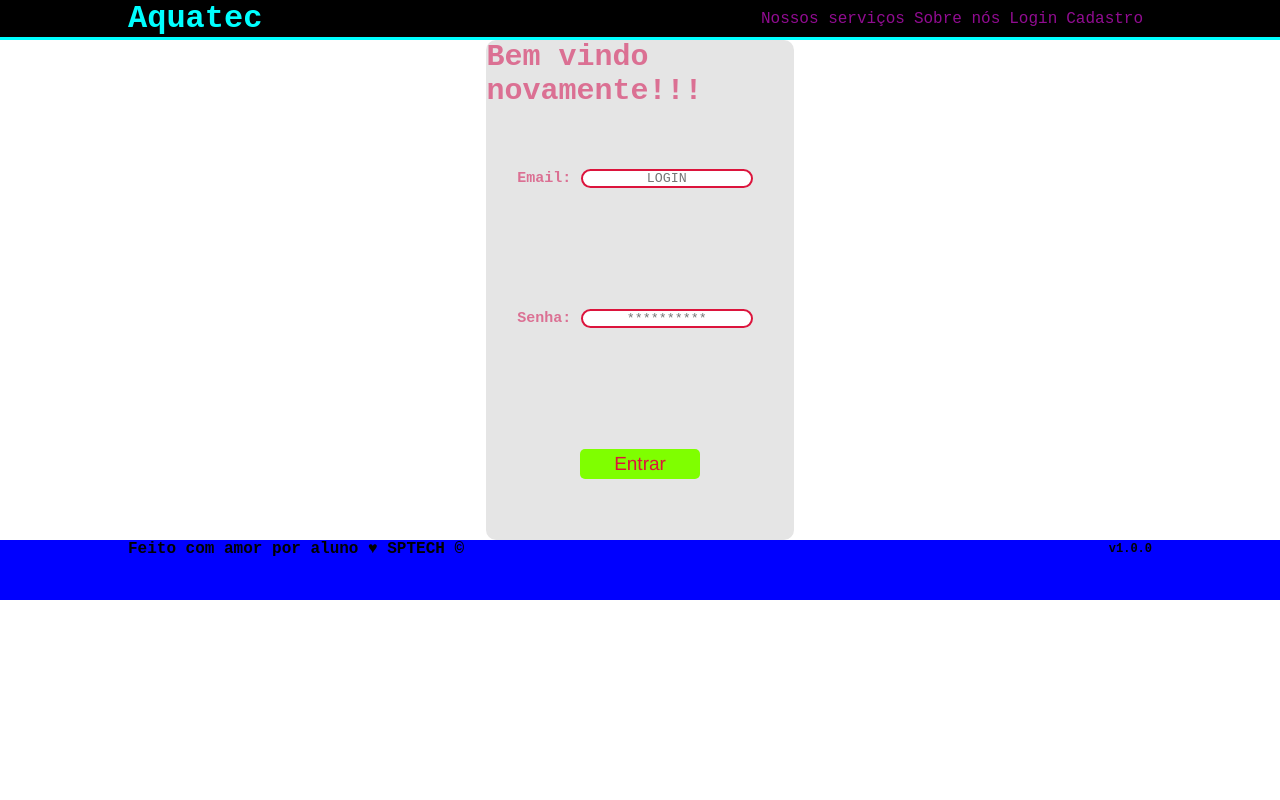
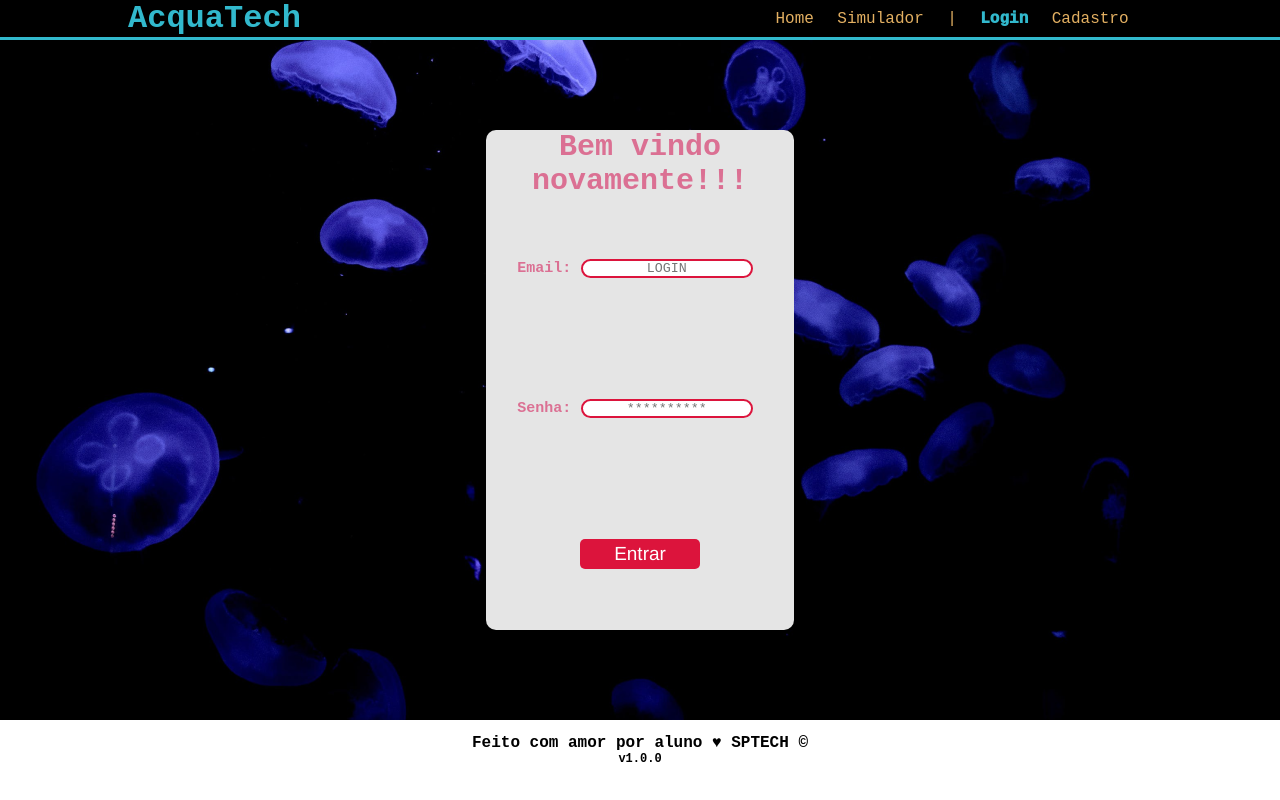
Before and after one commit to DanielRRSilva/PrimeiroRepositorio, a plain HTML site: page Site_Institucional/public/login.html in a window 1280 px wide. Drawn offline with Linux system fonts and the light colour scheme.

Commit message:
tela de cadastro e aterações

```diff
--- a/Site_Institucional/public/login.html
+++ b/Site_Institucional/public/login.html
@@ -17,12 +17,13 @@
 <body>
     <div class="header">
         <div class="container">
-            <h1 class="title">Aquatec</h1>
+            <h1 class="title">AcquaTech</h1>
             <ul>
-            <li><a href="https://www.google.com" target="_blank">Nossos serviços</a></li>
-                <li><a href="index.html">Sobre nós </a></li>
-                <li>Login</li>
-                <li>Cadastro</li>
+                <li><a href="index.html">Home</a></li>
+                <li>Simulador</li>
+                <li>|</li>
+                <li id="aqui">Login</li>
+                <li><a href="cadastro.html">Cadastro</a></li>
             </ul>
         </div>
     </div>
--- a/Site_Institucional/public/style.css
+++ b/Site_Institucional/public/style.css
@@ -1,11 +1,24 @@
 *{
-margin: 0;
-padding: 0;
-font-family: 'Courier New', Courier, monospace;
+    margin: 0;
+    padding: 0;
+    font-family: 'Courier New', Courier, monospace;
+}
+
+ul {
+    color: #e3b062;
+}
+
+a {
+    color: #e3b062;
+    text-decoration: none;
+}
+
+body{
+    height: 100vh;
 }
 
 .header {
-    border-bottom: 3px solid aqua;
+    border-bottom: 3px solid #32b9cd;
     background-color: black;
 }
 
@@ -17,21 +30,21 @@ font-family: 'Courier New', Courier, monospace;
     align-items: center;
 }
 
-.header a{
-    color: rgb(145, 12, 145);
-    text-decoration: none;
-}
 
 .header ul{
     width: 400px;
     list-style: none;
     display: flex;
     justify-content: space-evenly;
-    color: rgb(145, 12, 145);
+}
+
+.header ul #aqui {
+    font-weight: 1000;
+    color: #32b9cd;
 }
 
 .header h1{
-    color: aqua;
+    color: #32b9cd;
 }
 
 .container {
@@ -91,7 +104,12 @@ font-family: 'Courier New', Courier, monospace;
 .footer {
     height: 60px;
     width: 100%;
-    background-color: blue;
+    display: flex;
+}
+
+.footer .container {
+    display: flex;
+    flex-direction: column;
 }
 
 .footer .container .version {
@@ -113,6 +131,7 @@ font-family: 'Courier New', Courier, monospace;
 .card h2 {
     margin: 0;
     font-size: 30px;
+    text-align: center;
 }
 
 .formulario {
@@ -142,6 +161,12 @@ font-family: 'Courier New', Courier, monospace;
     height: 100%;
 }
 
+.login {
+    height: 85%;
+    display: flex;
+    background-image: url(assets/imgs/bg-jelly-fish-para_outras_pags.png);
+}
+
 .login .container {
     justify-content: center;
     height: 500px;
@@ -154,8 +179,8 @@ font-family: 'Courier New', Courier, monospace;
     border-radius: 5px;
     font-weight: 504;
     font-size: 19px;
-    color: crimson;
-    background-color: chartreuse;
+    color: white;
+    background-color: crimson;
     width: 120px;
     height: 30px;
     align-self: center;
--- /dev/null
+++ b/Site_Institucional/public/styleCadastro.css
@@ -0,0 +1,117 @@
+*{
+    margin: 0;
+    padding: 0;
+    box-sizing: border-box;
+    font-family: 'Courier New', Courier, monospace;
+}
+
+ul {
+    color: #e3b062;
+}
+
+a {
+    color: #e3b062;
+    text-decoration: none;
+}
+
+body {
+    height: 100vh;
+    background: black;
+}
+
+.header {
+    border-bottom: 3px solid #32b9cd;
+    background-color: black;
+}
+
+.container {
+    width: 80%;
+    margin: auto;
+    display: flex;
+    justify-content: space-between;
+    align-items: center;
+}
+
+.header ul {
+    width: 400px;
+    list-style: none;
+    display: flex;
+    justify-content: space-evenly;
+}
+
+.header ul #aqui {
+    font-weight: 1000;
+    color: #32b9cd;
+}
+
+.titulo {
+    color: #32b9cd;
+    width: fit-content;
+    font-weight: 500;
+}
+
+.banner {
+    height: 94.1%;
+    background-image: url(assets/imgs/bg-jelly-fish-para_outras_pags.png);
+    display: flex;
+    align-items: center;
+    place-content: center;
+}
+
+.card {
+    height: 90%;
+    width: 30%;
+    background-color: #e5e5e5;
+    border-radius: 10px;
+    display: flex;
+    align-items: center;
+    justify-content: space-evenly;
+    flex-direction: column;
+    color: palevioletred;
+}
+
+.card h4 {
+    margin: 0;
+    font-size: 30px;
+}
+
+.formulario {
+    display: flex;
+    width: 60%;
+    height: 70%;
+    justify-content: space-around;
+    flex-direction: column;
+}
+
+.formulario span {
+    font-size: 15px;
+    font-weight: 800;
+}
+
+.formulario input {
+    border: 2px solid #32b9cd;
+    text-align: center;
+    border-radius: 10px;
+    height: 30px;
+}
+
+.campo {
+    display: flex;
+    flex-direction: column;
+    align-items: center;
+}
+
+.campo span {
+    font-size: 15px;
+    font-weight: 800;
+}
+
+.card button {
+    border: 0;
+    border-radius: 5px;
+    background-color: crimson;
+    color: white;
+    font-size: 15px;
+    font-weight: 700;
+    height: 40px;
+}
```
Also changed, not shown: Site_Institucional/public/cadastro.html (added, +48 -0 lines), Site_Institucional/public/index.html (+5 -4 lines).
